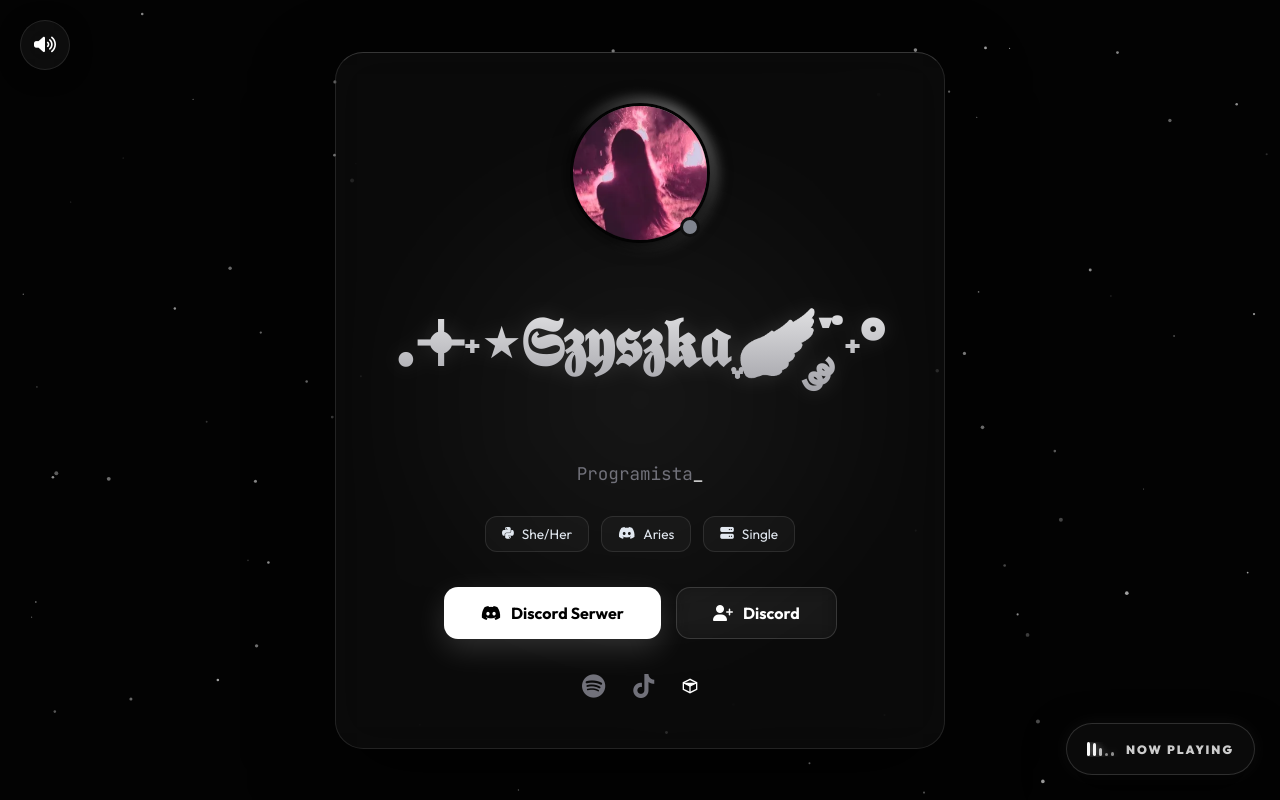
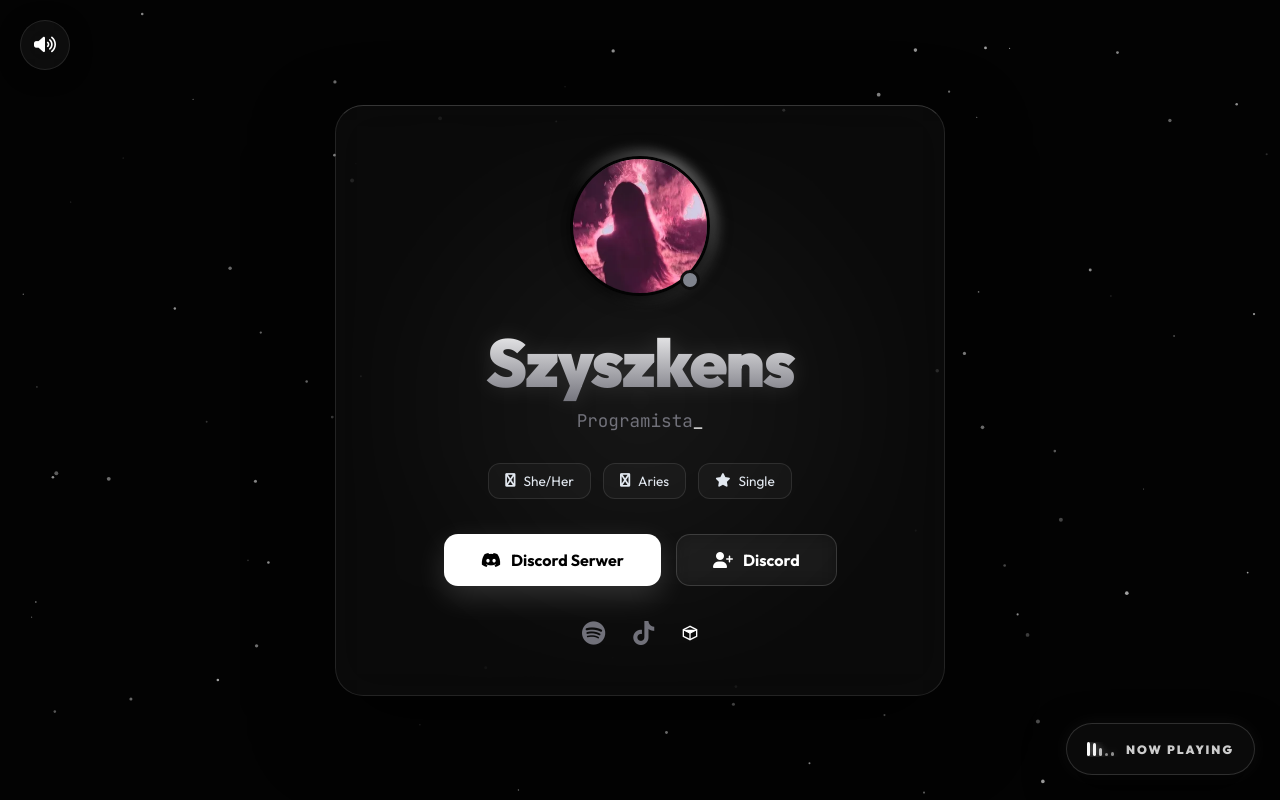
Before and after one commit to wujeksynkuuu/Strona-Szyszkens, a plain HTML site: page index.html in a window 1280 px wide. Drawn offline with Linux system fonts and the light colour scheme; no server answers.

Commit message:
Update index.html

```diff
--- a/index.html
+++ b/index.html
@@ -45,7 +45,7 @@
             <div class="np-info">
                 <span class="np-label">Aktualnie grane</span>
                 <span class="np-title">wiv — i love u</span>
-                <span class="np-subtitle">Wujaszek OST</span>
+                <span class="np-subtitle">Spotify</span>
             </div>
         </div>
     </div>
@@ -58,16 +58,16 @@
                 <span id="discordStatusDot" class="status-dot offline"></span>
             </div>
 
-            <h1 class="title" data-text="Wujaszek">.𖥔˖⋆𝕾𝖟𝖞𝖘𝖟𝖐𝖆 ִֶָ🪽་༘˙˖°</h1>
+            <h1 class="title" data-text="Szyszkens">Szyszkens</h1>
 
             <p class="subtitle">
                 <span id="typewriter"></span><span class="cursor">_</span>
             </p>
 
             <div class="skills-tags">
-                <span class="tag"><i class="fa-brands fa-python"></i>She/Her</span>
-                <span class="tag"><i class="fa-brands fa-discord"></i> Aries</span>
-                <span class="tag"><i class="fa-solid fa-server"></i> Single</span>
+                <span class="tag"><i class="fa-brands fa-star"></i>She/Her</span>
+                <span class="tag"><i class="fa-brands fa-star"></i> Aries</span>
+                <span class="tag"><i class="fa-solid fa-star"></i> Single</span>
             </div>
 
             <div class="action-buttons">
```
